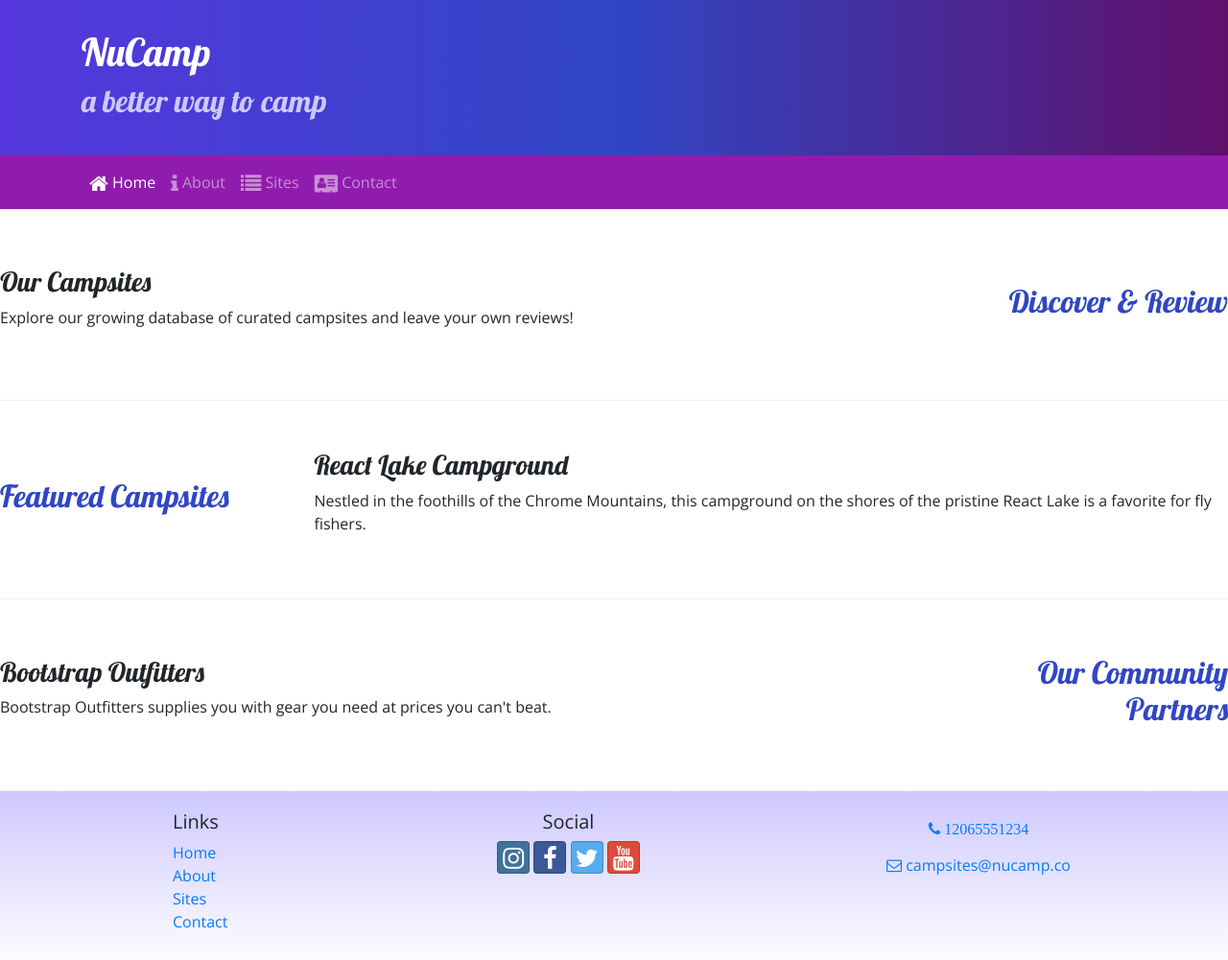
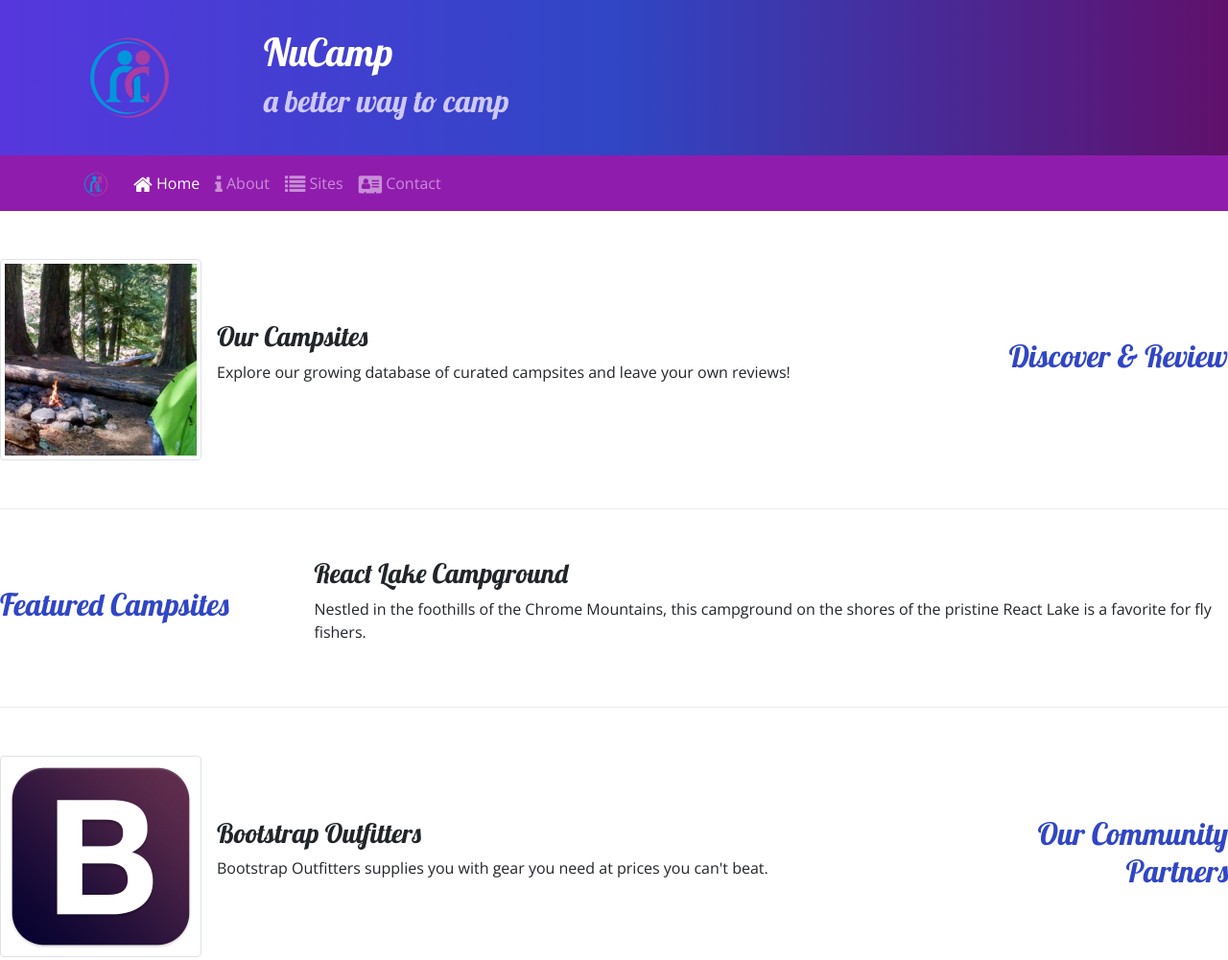
Before and after one commit to brianb3852/nucampsite, a website: page index.html in a window 1280 px wide. Shown: the top 1001 px of the page at 96% size. Drawn offline with nearby package versions, Linux system fonts and the light colour scheme.

Commit message:
added images to index.html

```diff
--- a/index.html
+++ b/index.html
@@ -23,6 +23,9 @@
     <header class="jumbotron jumbotron-fluid">
         <div class="container">
             <div class="row">
+                <div class="col-4 col-sm-3 col-md-2 align-self-center">
+                    <img src="img/logo.png" class="img-fluid" alt="">
+                </div>
                 <div class="col">
                     <h1>NuCamp</h1>
                     <h2>a better way to camp</h2>
@@ -33,6 +36,7 @@
 
    <nav class="navbar navbar-expand-sm navbar-dark stick-top">
        <div class="container">
+           <a class="navbar-brand" href="#"> <img src="img/logo.png" height="30" width="30" alt=""></a>
             <button class="navbar-toggler ml-auto" type="button" data-toggle="collapse" data-target="#nucampNavbar">
                     <span class="navbar-toggler-icon"></span>
             </button>
@@ -53,8 +57,13 @@
                 <h2 class="text-sm-right">Discover & Review</h2>
             </div>
             <div class="col">
-                <h3>Our Campsites</h3>
-                <p class="d-none d-sm-block">Explore our growing database of curated campsites and leave your own reviews!</p>
+                <div class="media">
+                    <img class="d-flex mr-3 img-thumbnail" src="img/breadcrumb-trail-thumb.jpg" alt="Breadcrumb Trail">
+                    <div class="media-body align-self-center">
+                        <h3>Our Campsites</h3>
+                        <p class="d-none d-sm-block">Explore our growing database of curated campsites and leave your own reviews!</p>
+                    </div>
+                </div>
             </div>
         </div>
     </div>
@@ -77,8 +86,13 @@
                 <h2 class="text-sm-right">Our Community Partners</h2>
             </div>
             <div class="col">
-                <h3>Bootstrap Outfitters</h3>
-                <p class="d-none d-sm-block">Bootstrap Outfitters supplies you with gear you need at prices you can't beat.</p>
+                <div class="media">
+                    <img class="d-flex mr-3 img-thumbnail" src="img/bootstrap-thumb.png" alt="Bootstrap Outfitters">
+                    <div class="media-body align-self-center">
+                        <h3>Bootstrap Outfitters</h3>
+                        <p class="d-none d-sm-block">Bootstrap Outfitters supplies you with gear you need at prices you can't beat.</p>
+                    </div>
+                </div>
             </div>
         </div>
     </div>
```
Also changed, not shown: aboutus.html (+7 -3 lines), contactus.html (+4 -0 lines), img/bootstrap-thumb.png (added), img/breadcrumb-trail-thumb.jpg (added), img/breadcrumb-trail.jpg (added), img/chrome-river-thumb.jpg (added), img/chrome-river.jpg (added), img/logo.png (added), img/react-lake-thumb.jpg (added), img/react-lake.jpg (added), 1 other file.
